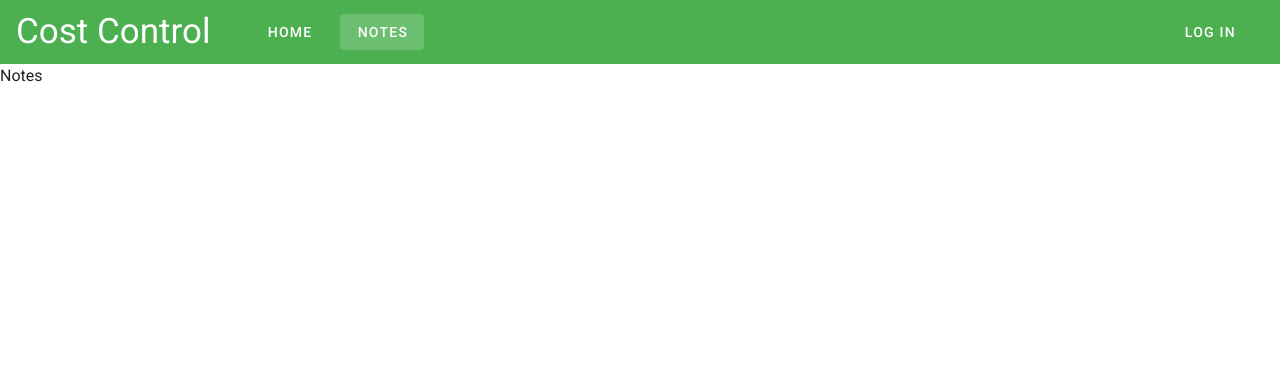
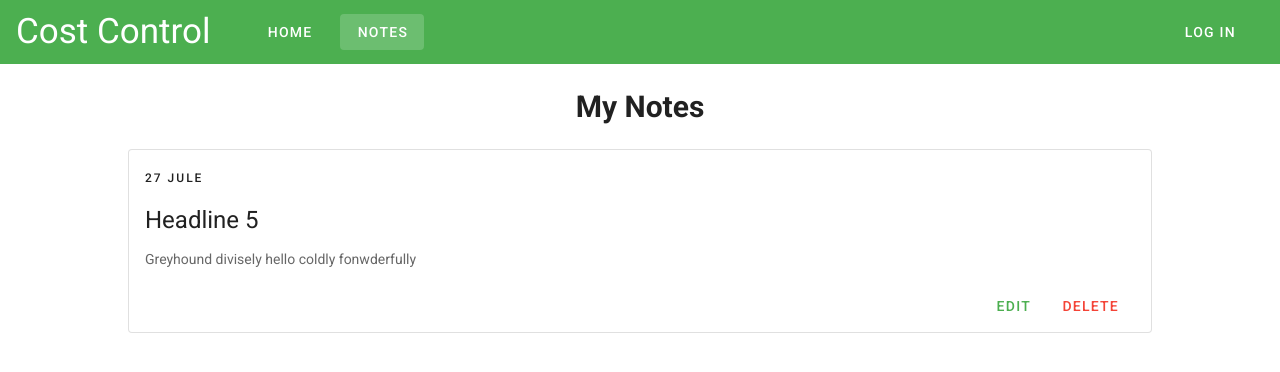
Before and after one commit to qalska/cost-control, a Vue app: page /notes in a window 1280 px wide. Shown: the top 372 px of the page. Built offline with nearby package versions, Linux system fonts and the light colour scheme.

Commit message:
верстка notes page

```diff
--- /dev/null
+++ b/src/components/NotesList.vue
@@ -0,0 +1,49 @@
+<template>
+  <v-card
+    class="mx-auto"
+    width="80%"
+    outlined
+  >
+    <v-list-item three-line>
+      <v-list-item-content>
+
+        <div class="text-overline mb-3">
+          27 JULE
+        </div>
+
+        <v-list-item-title class="text-h5 mb-4">
+          Headline 5
+        </v-list-item-title>
+
+        <v-list-item-subtitle>
+            Greyhound divisely hello coldly fonwderfully
+        </v-list-item-subtitle>
+
+      </v-list-item-content>
+
+    </v-list-item>
+
+    <v-card-actions class="d-flex justify-end mr-4">
+      <v-btn
+        color="green" text>
+        Edit
+      </v-btn>
+
+      <v-btn
+        color="red" text>
+        Delete
+      </v-btn>
+
+    </v-card-actions>
+  </v-card>
+</template>
+
+<script>
+export default {
+
+}
+</script>
+
+<style>
+
+</style>
--- a/src/views/Notes.vue
+++ b/src/views/Notes.vue
@@ -1,13 +1,23 @@
 <template>
-  <div>Notes</div>
+  <div class="notes">
+    <h3 class="mt-5 mb-5 d-flex justify-center notes__h3">My Notes</h3>
+
+    <notes-list />
+  </div>
 </template>
 
 <script>
+import NotesList from '@/components/NotesList.vue';
+
 export default {
-
+  components: {
+    NotesList
+  },
 }
 </script>
 
-<style>
-
+<style lang="scss" scoped>
+  .notes__h3{
+    font-size: 30px;
+  }
 </style>
```
